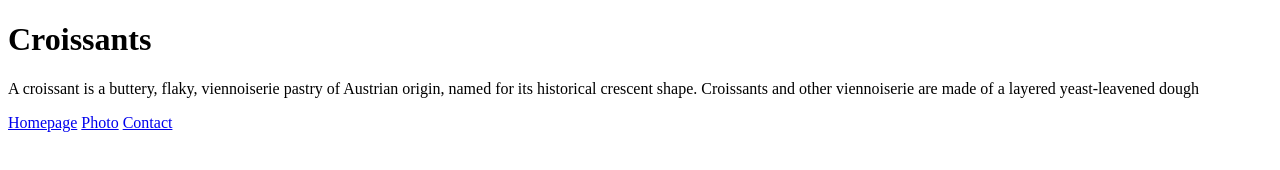
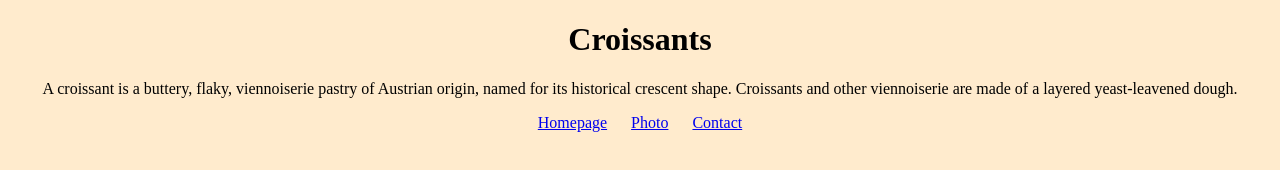
Before and after one commit to dopesloth/multi-page-hosting, a plain HTML site: page index.html in a window 1280 px wide. Drawn offline with Linux system fonts and the light colour scheme.

Commit message:
Added CSS to HTML

```diff
--- a/index.html
+++ b/index.html
@@ -3,6 +3,7 @@
   <head>
     <meta charset="UTF-8" />
     <meta name="viewport" content="width=device-width, initial-scale=1.0" />
+    <link rel="stylesheet" href="/src/style.css" />
     <title>Croissants</title>
   </head>
   <body>
@@ -10,10 +11,12 @@
     <p>
       A croissant is a buttery, flaky, viennoiserie pastry of Austrian origin,
       named for its historical crescent shape. Croissants and other viennoiserie
-      are made of a layered yeast-leavened dough
+      are made of a layered yeast-leavened dough.
     </p>
-    <a href="/">Homepage</a>
-    <a href="/photo.html">Photo</a>
-    <a href="/contact.html">Contact</a>
+    <footer>
+      <a href="/">Homepage</a>
+      <a href="/photo.html">Photo</a>
+      <a href="/contact.html">Contact</a>
+    </footer>
   </body>
 </html>
--- /dev/null
+++ b/src/style.css
@@ -0,0 +1,16 @@
+h1 {
+  text-align: center;
+}
+
+footer {
+  text-align: center;
+}
+
+footer a {
+  margin: 0 10px;
+}
+
+body {
+  background-color: blanchedalmond;
+  text-align: center;
+}
```
Also changed, not shown: contact.html (+6 -3 lines), photo.html (+6 -3 lines).
